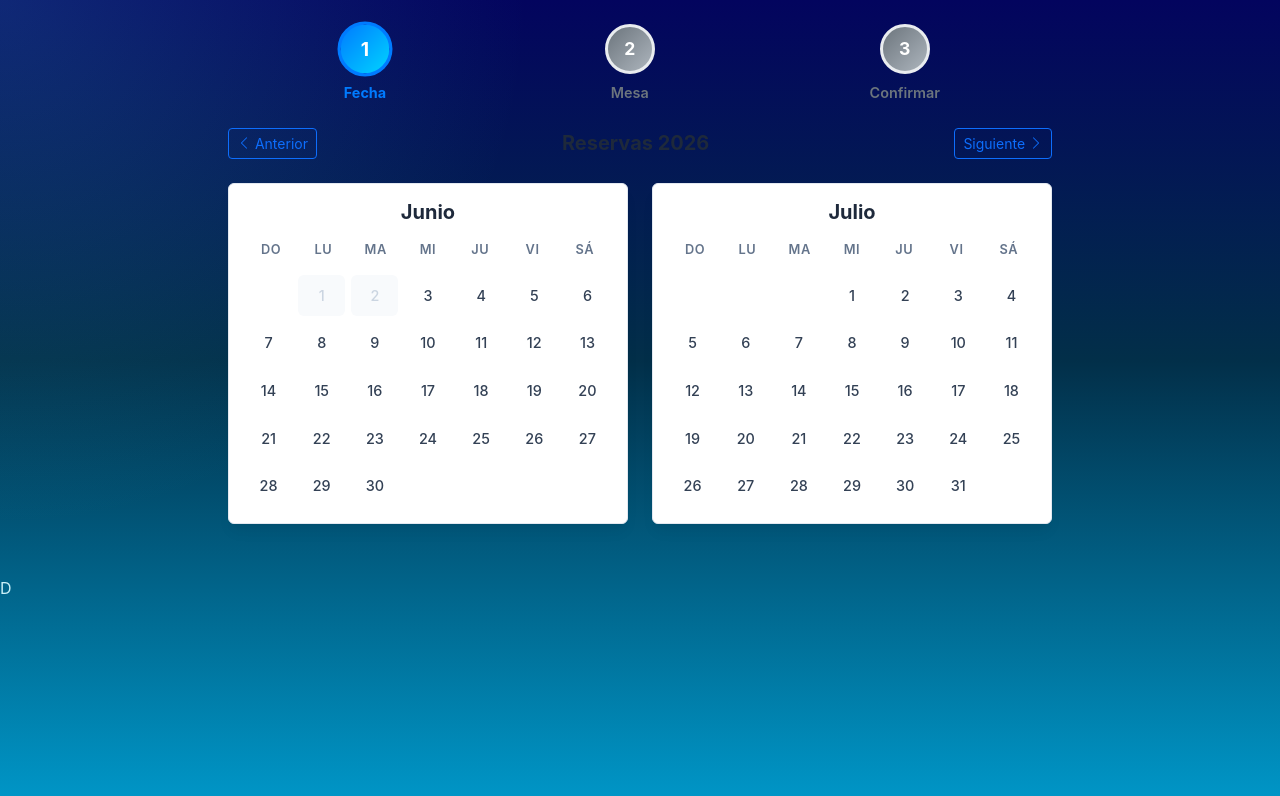
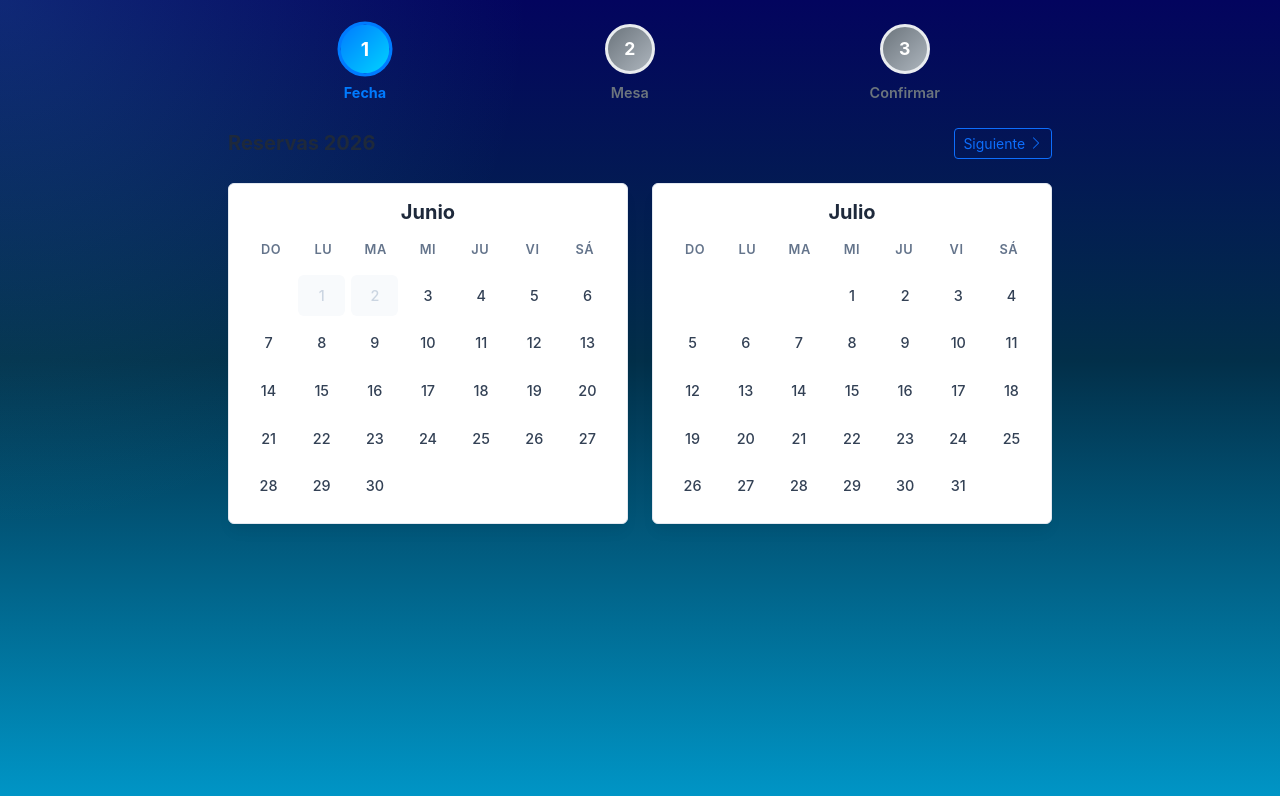
Before and after one commit to Armando-Zav/Proyecto-Real-Pez, a website: page reservacion.html in a window 1280 px wide. Drawn offline with nearby package versions, Linux system fonts and the light colour scheme.

Commit message:
Funcion de bloqueo de boton para la seleccion de fecha

```diff
--- a/js/reservacion.js
+++ b/js/reservacion.js
@@ -84,6 +84,21 @@ function renderCustomCalendar() {
     // Actualizar dinámicamente el título del año actual
     const titleEl = document.getElementById('calendar-year-title');
     if (titleEl) titleEl.innerText = `Reservas ${year}`;
+
+    // CONTROL DEL BOTÓN "ANTERIOR": Evitar que retroceda al pasado
+    const btnPrev = document.getElementById('btn-prev-months');
+    if (btnPrev) {
+        const hoy = new Date();
+        const anioActual = hoy.getFullYear();
+        const mesActual = hoy.getMonth();
+
+        // Si el calendario muestra el año/mes actual o uno anterior, ocultamos el botón
+        if (year < anioActual || (year === anioActual && monthIndex1 <= mesActual)) {
+            btnPrev.classList.add('d-none');
+        } else {
+            btnPrev.classList.remove('d-none');
+        }
+    }
 
     // Construir la cuadrícula para ambos bloques de meses
     buildMonthGrid(year, monthIndex1, 'month-title-1', 'days-grid-1');
--- a/reservacion.html
+++ b/reservacion.html
@@ -46,7 +46,7 @@
                         <div class="wizard-step-content active calendar-container" id="step-1">
                             <div class="custom-calendar-wrapper">
                                 <div class="d-flex justify-content-between align-items-center mb-4">
-                                    <button type="button" id="btn-prev-months" class="btn btn-outline-primary btn-sm">
+                                    <button type="button" id="btn-prev-months" class="btn btn-outline-primary btn-sm d-none">
                                         <i class="bi bi-chevron-left"></i> Anterior
                                     </button>
                                     <h4 id="calendar-year-title" class="fw-bold text-primary m-0"
@@ -390,7 +390,7 @@
             </div>
         </div>
     </main>
-D
+
     <!-- Modal de selección de fecha -->
     <div class="modal fade" id="modalConfirmarFecha" tabindex="-1" aria-labelledby="modalConfirmarFechaLabel"
         aria-hidden="true">
```
Lines whose indentation alone changed are shown as unchanged.
